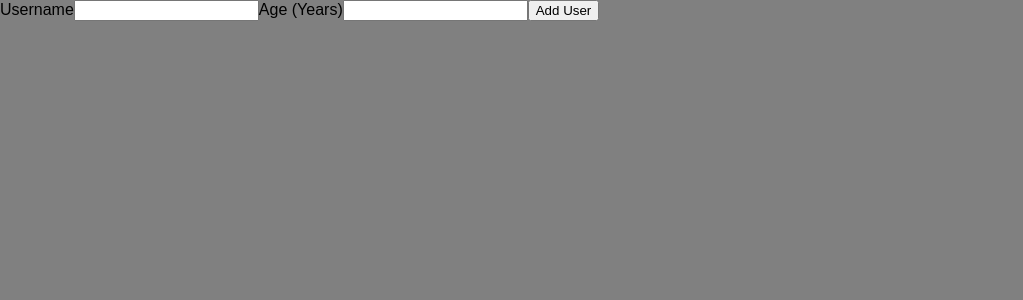
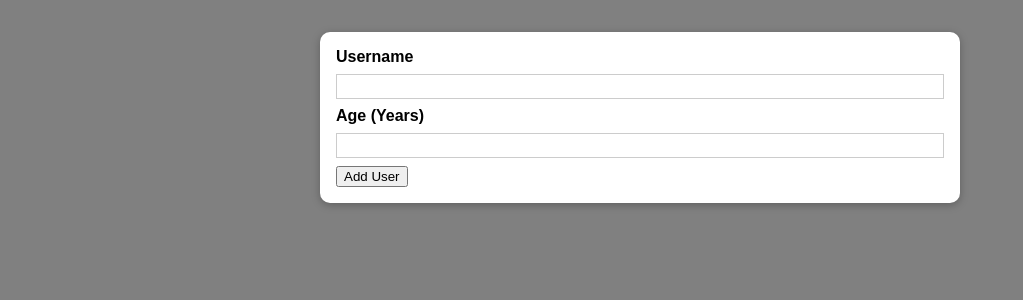
Before and after one commit to VolkanGurbuz/UserSystem, a React (Create React App) app: page / in a window 1280 px wide. Shown: the top 300 px of the page, without its empty margins (0-1023 px from the left). Built offline with nearby package versions, Linux system fonts and the light colour scheme.

Commit message:
adding a re-usable card component

```diff
--- /dev/null
+++ b/src/components/UI/Card.js
@@ -0,0 +1,8 @@
+import React from "react";
+import classes from './Card.module.css'
+
+const Card = (props) => {
+    return <div className={`${classes.card} ${props.className}`}>{props.children}</div>
+};
+
+export default Card;
--- /dev/null
+++ b/src/components/UI/Card.module.css
@@ -0,0 +1,5 @@
+.card{
+    background: white;
+    box-shadow:0 2px 8px rgba(0,0,0,0.26);
+    border-radius: 10px;
+}
--- a/src/components/Users/AddUser.js
+++ b/src/components/Users/AddUser.js
@@ -1,21 +1,25 @@
 import React from "react";
+import Card from "../UI/Card";
+import classes from "./AddUser.module.css";
 
+const AddUser = props => {
 
-const AddUser = props =>{
-
-    const addUserHandler = (event) =>{
+    const addUserHandler = (event) => {
         event.preventDefault();
     };
 
     //which label belongs to which inputs for screen readers htmlFor
     return (
-    <form onSubmit={addUserHandler}>
-        <label htmlFor="username" >Username</label>
-        <input id="username" type="text" />
-        <label htmlFor="age" >Age (Years)</label>
-        <input id="age" type="number" />
-        <button type="submit">Add User</button>
-    </form>);
+
+        <Card className={classes.input}>
+            <form onSubmit={addUserHandler}>
+                <label htmlFor="username">Username</label>
+                <input id="username" type="text"/>
+                <label htmlFor="age">Age (Years)</label>
+                <input id="age" type="number"/>
+                <button type="submit">Add User</button>
+            </form>
+        </Card>);
 
 };
 
--- /dev/null
+++ b/src/components/Users/AddUser.module.css
@@ -0,0 +1,26 @@
+.input {
+    margin: 2rem auto;
+    padding: 1rem;
+    width: 90%;
+    max-width: 40rem;
+}
+
+.input label {
+    display: block;
+    font-weight: bold;
+    margin-bottom: 0.5rem;
+}
+
+.input input {
+    font: inherit;
+    display: block;
+    width: 100%;
+    border: 1px solid #ccc;
+    padding: 0.15rem;
+    margin-bottom: 0.5rem;
+}
+
+.input input:focus {
+    outline: none;
+    border-color: #4f005f;
+}
```
